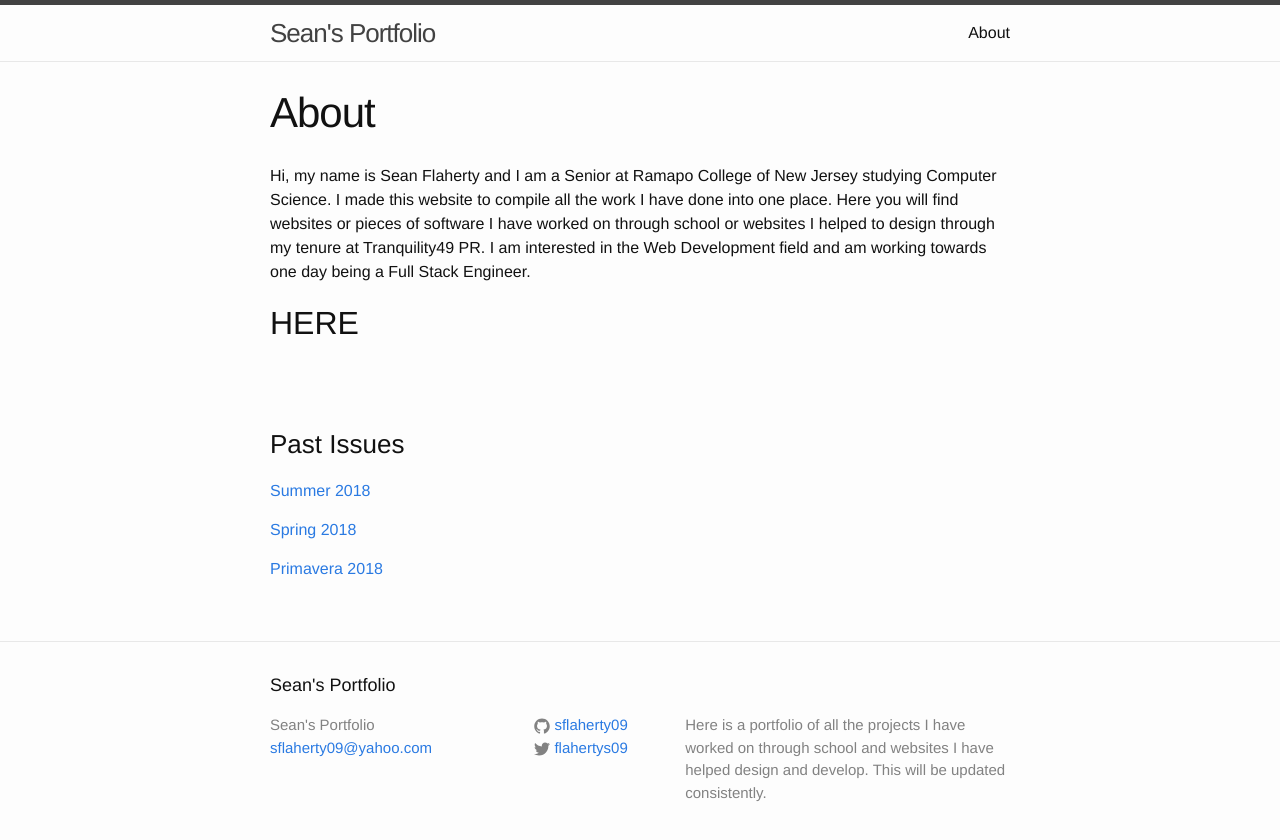
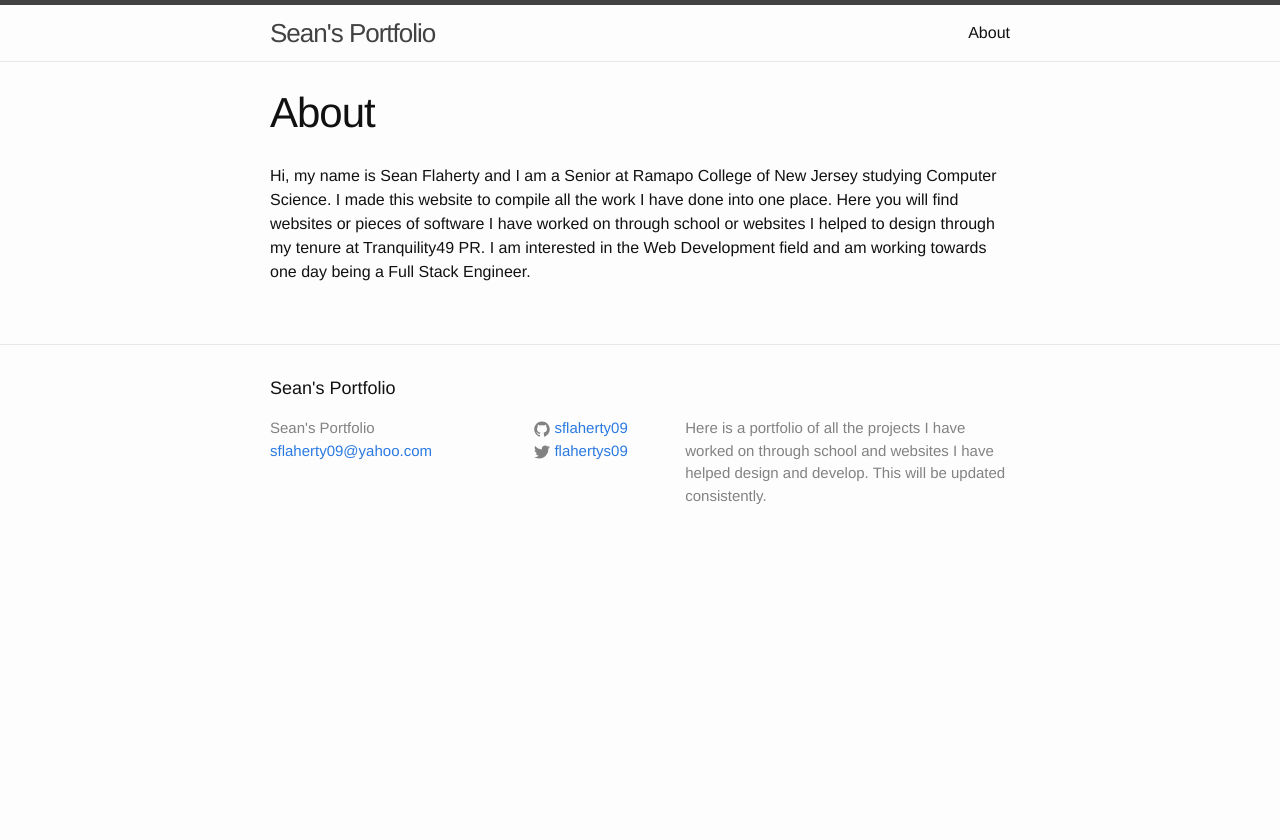
Before and after one commit to sflaherty09/sflaherty09.github.io, a Jekyll site: the page built from about.md, in a window 1280 px wide. Shown: the top 840 px of the page. Built offline with Jekyll 4.4.1, drawn with Linux system fonts in a browser that asks for light colours; a script that is not in the unit is left out.

Commit message:
Update about.md

```diff
--- a/about.md
+++ b/about.md
@@ -5,21 +5,3 @@ permalink: /about/
 ---
 
 Hi, my name is Sean Flaherty and I am a Senior at Ramapo College of New Jersey studying Computer Science. I made this website to compile all the work I have done into one place. Here you will find websites or pieces of software I have worked on through school or websites I helped to design through my tenure at Tranquility49 PR. I am interested in the Web Development field and am working towards one day being a Full Stack Engineer.
-
-
-
-
-<div class="new class">
-  <h2>HERE</h2>
-  </div>
-
-
-
-
-  <div id="publitas-embed-sad08m5xnl"> </div>
-<script src="https://view.publitas.com/embed.js" data-cfasync="false" data-height="undefined" data-publication="https://view.publitas.com/walker-furniture/grand-opening-magalog/" data-publication-aspect-ratio="1.5403181568842568" data-responsive="true" data-width="undefined" data-wrapperid="publitas-embed-sad08m5xnl"></script>
-<p> </p>
-<h3>Past Issues</h3>
-<p><a href="https://view.publitas.com/walker-furniture/comforts-of-home-summer-2018" target="_blank">Summer 2018</a></p>
-<p><a href="https://view.publitas.com/walker-furniture/walker-furniture-spring-2018" target="_blank">Spring 2018</a></p>
-<p><a href="https://view.publitas.com/walker-furniture/walker-furniture-primavera-2018" target="_blank">Primavera 2018</a></p>
```
